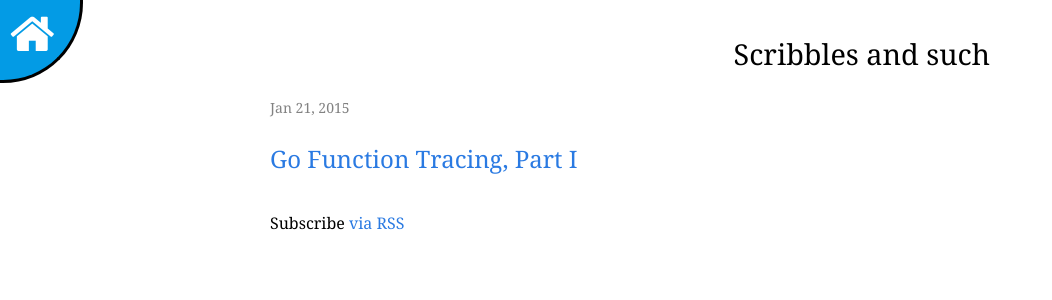
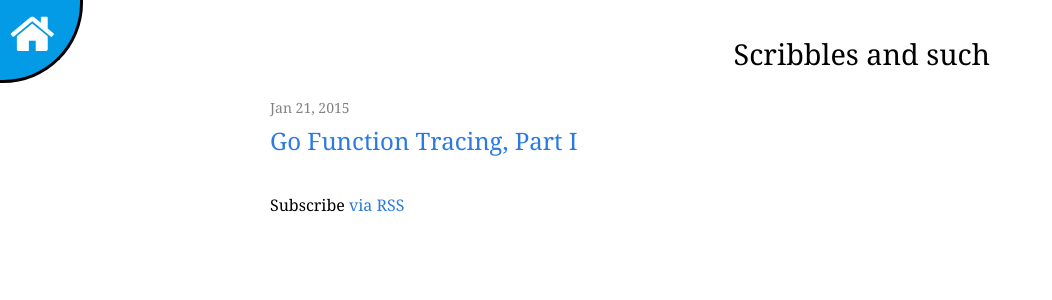
Before and after one commit to sabhiram/sabhiram.github.io, a Jekyll site: the page built from pages/posts.html, in a window 1280 px wide. Shown: the top 300 px of the page, without its empty margins (0-1052 px from the left). Built offline with Jekyll 4.4.1, drawn with Linux system fonts in a browser that asks for light colours; nearby versions of some CDN libraries.

Commit message:
exclude h2 from top / bottom margin

```diff
--- a/_sass/_base.scss
+++ b/_sass/_base.scss
@@ -34,7 +34,7 @@ ul, ol, dl, figure,
 %vertical-rhythm {
     margin-bottom: $spacing-unit / 2;
 }
-h2, h3, h4 {
+h3, h4 {
     margin-top: $spacing-unit / 1.7;
     margin-bottom: $spacing-unit / 1.7;
 }
```
